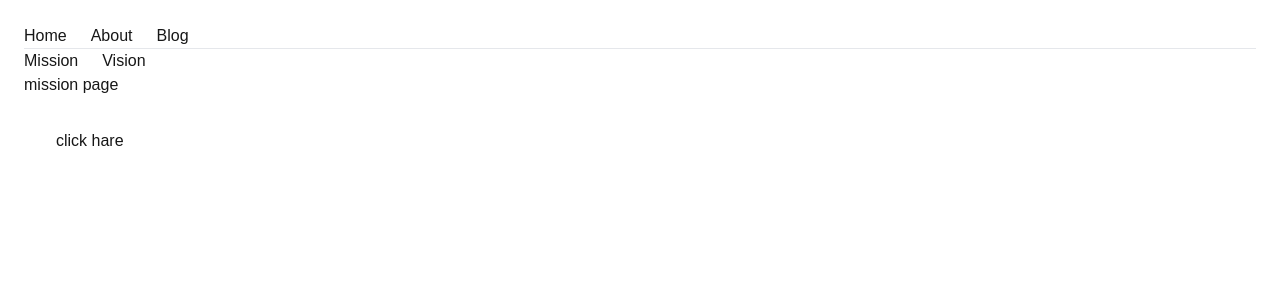
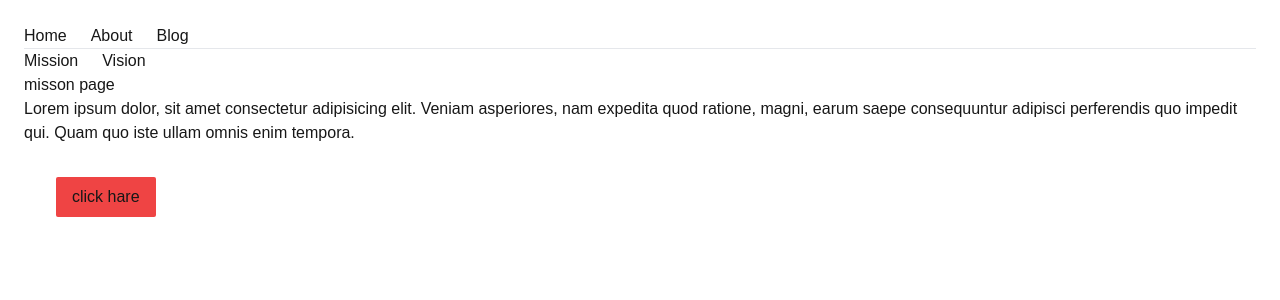
Before and after one commit to aminul-islam-sajid/next14-with-sumet, a Next.js app: page /about/misson in a window 1280 px wide. Shown: the top 300 px of the page. Built offline with nearby package versions, Linux system fonts and the light colour scheme.

Commit message:
clint site use element , devided

```diff
--- a/app/about/misson/page.js
+++ b/app/about/misson/page.js
@@ -1,14 +1,12 @@
-'use client'
+
+import Button from '@/app/components/Button';
 import React from 'react';
 const page = () => {
     return (
         <div>
-            mission page
-            <div className='m-8'>
-                <button onClick={() => console.log('I have clicked hare')}>
-                    click hare
-                </button>
-            </div>
+            misson page
+            <p>Lorem ipsum dolor, sit amet consectetur adipisicing elit. Veniam asperiores, nam expedita quod ratione, magni, earum saepe consequuntur adipisci perferendis quo impedit qui. Quam quo iste ullam omnis enim tempora.</p>
+            <Button />
         </div>
     );
 };
--- /dev/null
+++ b/app/components/Button.js
@@ -0,0 +1,14 @@
+'use client'
+import React from 'react';
+
+const Button = () => {
+    return (
+        <div className='m-8 '>
+            <button className='bg-red-500 rounded-sm px-4 py-2' onClick={() => console.log('I have clicked hare')}>
+                click hare
+            </button>
+        </div>
+    );
+};
+
+export default Button;
```
